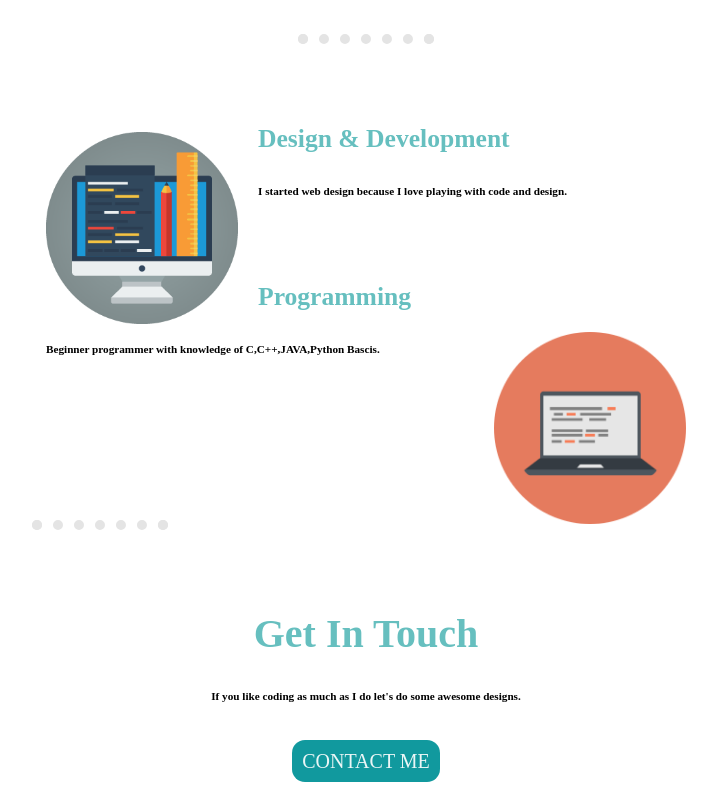
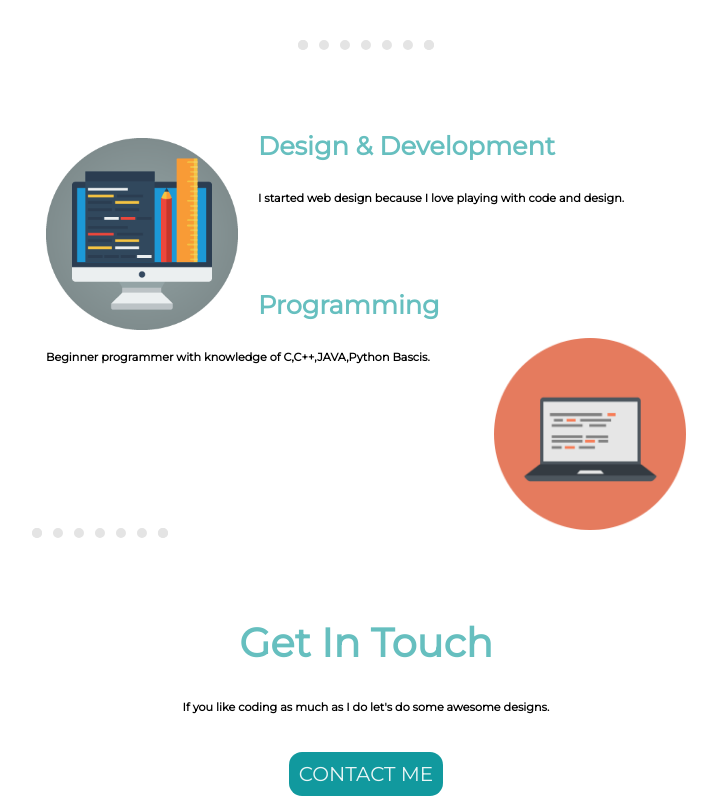
Before and after one commit to swapnildawange/cv, a plain HTML site: page index.html in a window 1280 px wide. Shown: the part 1340-2140 px from the top of the page, without its empty margins (274-991 px from the left). Drawn offline with Linux system fonts and the light colour scheme.

Commit message:
font added

```diff
--- a/index.html
+++ b/index.html
@@ -3,8 +3,7 @@
   <title>
 
       Swapnil Dawange</title>
-  <link href="https://fonts.googleapis.com/css2?family=Sacramento&amp;display=swap" rel="stylesheet">
-  <link rel="stylesheet" href="index.css">
+  <link href="https://fonts.googleapis.com/css2?family=Montserrat&family=Sacramento&display=swap" rel="stylesheet">  <link rel="stylesheet" href="index.css">
  <style type="text/css" id="dcoder_stylesheet">body{
 
   margin:0;
@@ -20,6 +19,7 @@ h1{
 }
 h2{
   font-size: 2.5rem;
+
 }
 h3{
   font-size: 1.5rem;
@@ -27,7 +27,7 @@ h3{
 
 h3,h2{
   color: #66BFBF;
-
+ font-family: 'Montserrat', sans-serif;
 
 }
 hr{
@@ -37,7 +37,7 @@ hr{
 
 }
 .button{
-
+  font-family: 'Montserrat', sans-serif;
   margin-bottom: 3 rem;
   border-radius: 13px;
 
@@ -92,6 +92,7 @@ hr{
 }
 .con p{
   margin-bottom : 3rem;
+  font-family: 'Montserrat', sans-serif;
 }
 
 .button:hover{
@@ -109,9 +110,10 @@ hr{
   padding: 10px;
   text-decoration: none;
   color: #11999E;
-}
+}font-family: 'Montserrat', sans-serif;
 .footer p{
   color: #EAF6F6;
+  font-family: 'Montserrat', sans-serif;
 
 }
 
@@ -132,9 +134,11 @@ hr{
 }
 .container h3{
   font-size: 1.6rem ;
+  font-family: 'Montserrat', sans-serif;
 }
 .container p{
   line-height: 2;
+  font-family: 'Montserrat', sans-serif;
 }
 .row1{
   margin-bottom: 5rem;
@@ -153,6 +157,7 @@ hr{
 p{
   font-weight: bold;
   font-size: 0.7rem;
+  font-family: 'Montserrat', sans-serif;
 }
 
 </style></head>
```
